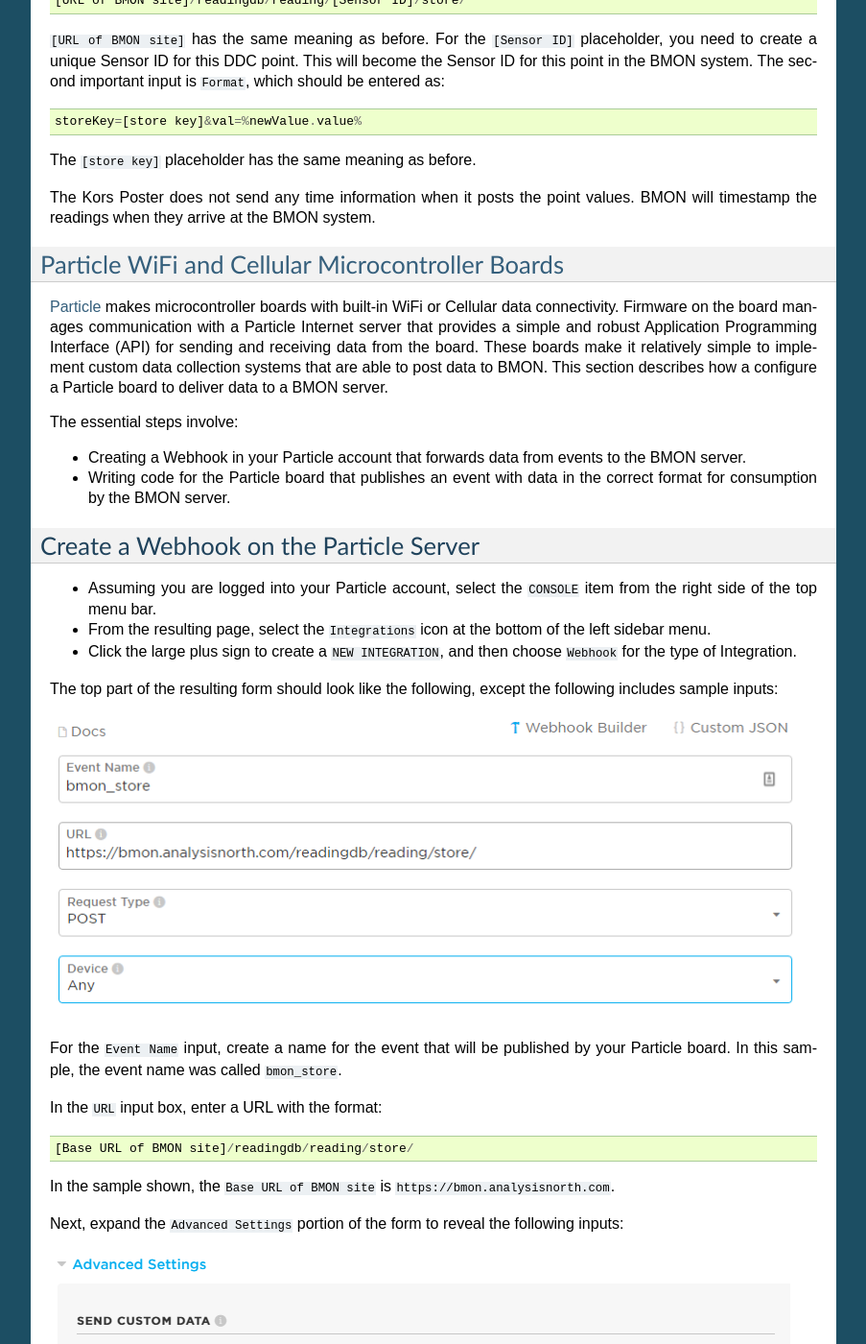
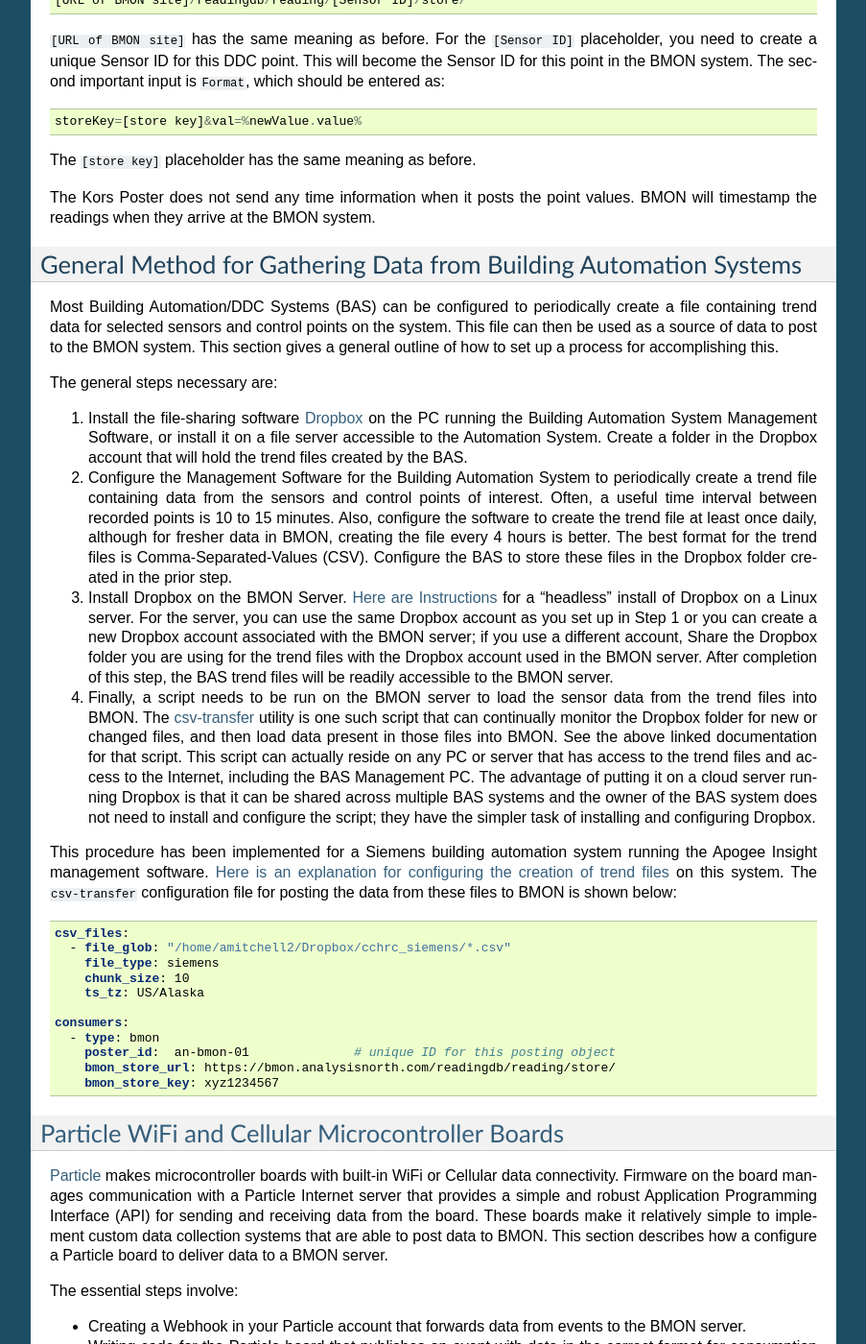
Before and after one commit to alanmitchell/bmon, a Sphinx documentation site: the page built from docs/source/setting-up-sensors-to-post-to-bmon.rst, in a window 1280 px wide and 1400 px high, scrolled down 1952 px. Shown: the whole window at 96% size, without its empty margins (198-1101 px from the left). Built offline with Sphinx 7.4.7, drawn with Linux system fonts in a browser that asks for light colours; some of the changed text lies outside the part shown.

Commit message:
Added general explanation about BAS Data Collection.

```diff
--- a/docs/source/setting-up-sensors-to-post-to-bmon.rst
+++ b/docs/source/setting-up-sensors-to-post-to-bmon.rst
@@ -132,6 +132,71 @@ The ``[store key]`` placeholder has the same meaning as before.
 The Kors Poster does not send any time information when it posts the
 point values. BMON will timestamp the readings when they arrive at the
 BMON system.
+
+.. _general-bas-method:
+
+General Method for Gathering Data from Building Automation Systems
+-------------------------------------------------------------------
+
+Most Building Automation/DDC Systems (BAS) can be configured to periodically create
+a file containing trend data for selected sensors and control points on the system.
+This file can then be used as a source of data to post to the BMON system.  This
+section gives a general outline of how to set up a process for accomplishing this.
+
+The general steps necessary are:
+
+#.  Install the file-sharing software `Dropbox <https://www.dropbox.com/>`_ on the
+    PC running the Building Automation System Management Software, or install it on a file
+    server accessible to the Automation System.  Create a folder in the Dropbox
+    account that will hold the trend files created by the BAS.
+#.  Configure the Management Software for the Building Automation System to periodically
+    create a trend file containing data from the sensors and control points of
+    interest.  Often, a useful time interval between recorded points is 10 to
+    15 minutes.  Also, configure the software to create the trend file at least once
+    daily, although for fresher data in BMON, creating the file every 4 hours is
+    better.  The best format for the trend files is Comma-Separated-Values (CSV).
+    Configure the BAS to store these files in the Dropbox folder created in the
+    prior step.
+#.  Install Dropbox on the BMON Server. `Here are Instructions
+    <https://www.dropbox.com/install-linux>`_ for a "headless" install of Dropbox
+    on a Linux server.  For the server, you can use the same Dropbox account as you
+    set up in Step 1 or you can create a new Dropbox account associated with the BMON
+    server; if you use a different account, Share the Dropbox folder you are using
+    for the trend files with the Dropbox account used in the BMON server.  After
+    completion of this step, the BAS trend files will be readily accessible to the
+    BMON server.
+#.  Finally, a script needs to be run on the BMON server to load the sensor data
+    from the trend files into BMON.  The `csv-transfer
+    <https://github.com/alanmitchell/csv-transfer>`_ utility is one such script that
+    can continually monitor the Dropbox folder for new or changed files, and then load
+    data present in those files into BMON.  See the above linked documentation for that
+    script.  This script can actually reside on any PC or server that has access to
+    the trend files and access to the Internet, including the BAS Management PC.
+    The advantage of putting it on a cloud server running Dropbox is that it can be
+    shared across multiple BAS systems and the owner of the BAS system does not need
+    to install and configure the script; they have the simpler task of installing and
+    configuring Dropbox.
+
+This procedure has been implemented for a Siemens building automation system running the
+Apogee Insight management software. :ref:`Here is an explanation for configuring the
+creation of trend files <integrating-with-siemens-systems>` on this system.
+The ``csv-transfer`` configuration file for posting the data from these files to
+BMON is shown below:
+
+.. code-block:: yaml
+
+    csv_files:
+      - file_glob: "/home/amitchell2/Dropbox/cchrc_siemens/*.csv"
+        file_type: siemens
+        chunk_size: 10
+        ts_tz: US/Alaska
+
+    consumers:
+      - type: bmon
+        poster_id:  an-bmon-01              # unique ID for this posting object
+        bmon_store_url: https://bmon.analysisnorth.com/readingdb/reading/store/
+        bmon_store_key: xyz1234567
+
 
 `Particle WiFi and Cellular Microcontroller Boards <https://www.particle.io/>`_
 --------------------------------------------------------------------------------
```
